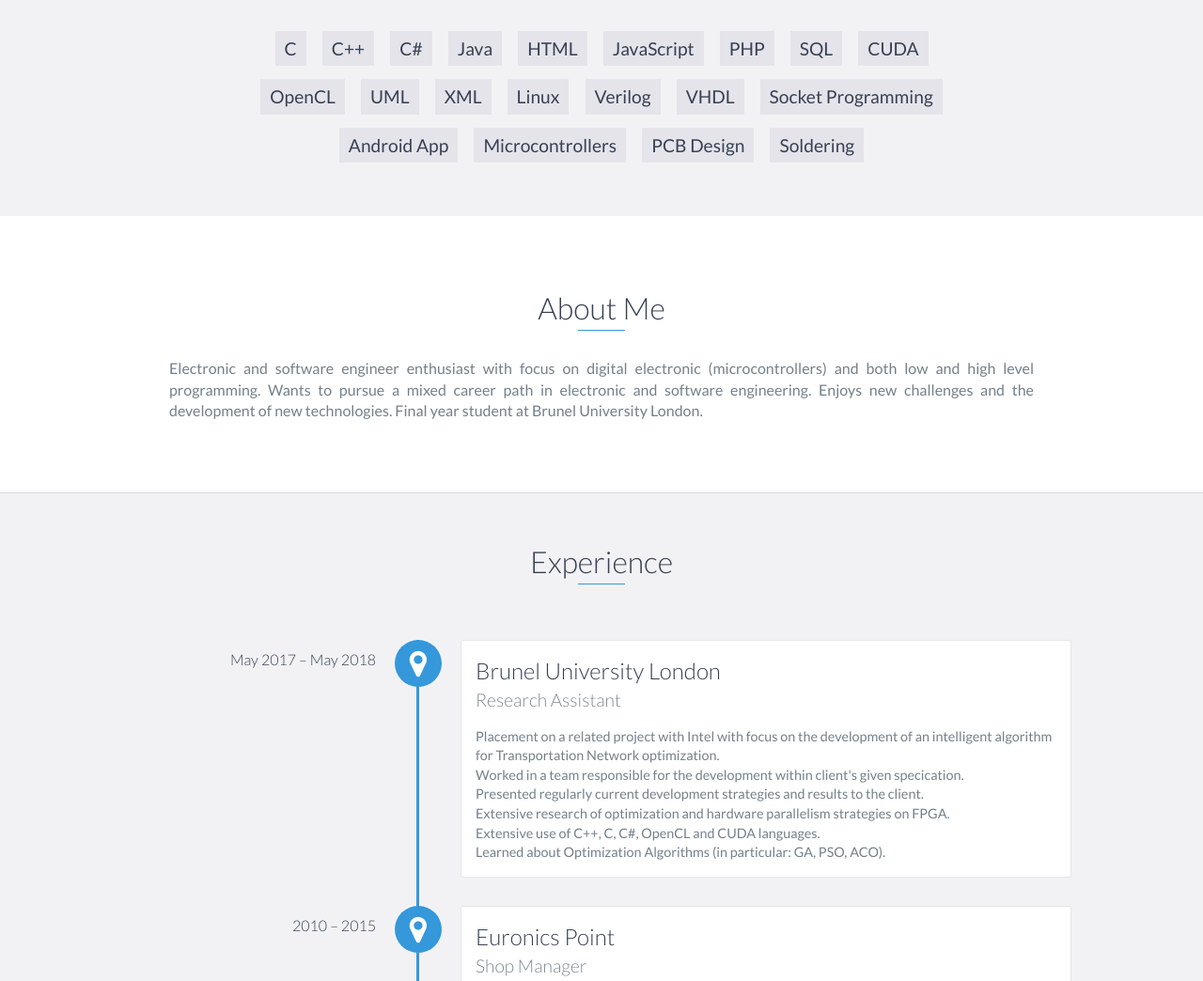
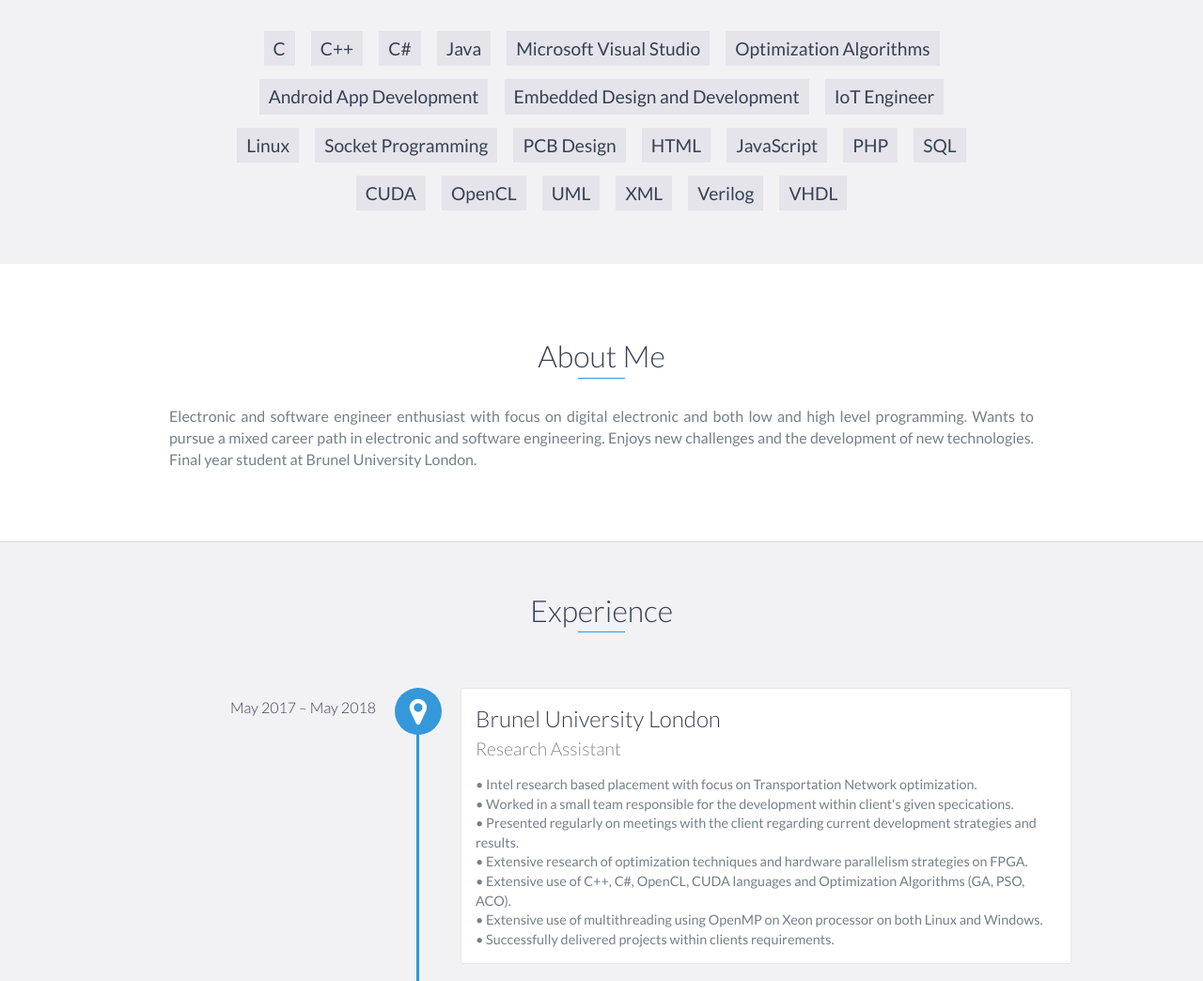
Before and after one commit to LoKKeR96/lokker96.github.io, a website: page index.html in a window 1280 px wide. Shown: the part 920-1964 px from the top of the page at 94% size. Drawn offline with nearby package versions, Linux system fonts and the light colour scheme.

Commit message:
Introduced justified class and updated some descriptions.

```diff
--- a/css/styles.css
+++ b/css/styles.css
@@ -18,6 +18,11 @@ body {
 body.active {
     overflow: hidden;
     z-index: -1
+}
+
+.justified {
+  text-align: justify;
+  text-justify: inter-word;
 }
 
 .no-js #experience-timeline > div {
--- a/index.html
+++ b/index.html
@@ -72,6 +72,14 @@
             <li>C++</li>
             <li>C#</li>
             <li>Java</li>
+            <li>Microsoft Visual Studio</li>
+            <li>Optimization Algorithms</li>
+            <li>Android App Development</li>
+            <li>Embedded Design and Development</li>
+            <li>IoT Engineer</li>
+            <li>Linux</li>
+            <li>Socket Programming</li>
+            <li>PCB Design</li>
             <li>HTML</li>
             <li>JavaScript</li>
             <li>PHP</li>
@@ -80,14 +88,8 @@
             <li>OpenCL</li>
             <li>UML</li>
             <li>XML</li>
-            <li>Linux</li>
             <li>Verilog</li>
 			      <li>VHDL</li>
-            <li>Socket Programming</li>
-            <li>Android App</li>
-            <li>Microcontrollers</li>
-            <li>PCB Design</li>
-            <li>Soldering</li>
         </ul>
     </div>
     <!-- End #skills -->
@@ -99,7 +101,7 @@
                 </div>
                 <div class="col-md-10 col-md-offset-1">
                     <p>
-                        Electronic and software engineer enthusiast with focus on digital electronic (microcontrollers) and both low and high level programming.
+                        Electronic and software engineer enthusiast with focus on digital electronic and both low and high level programming.
                         Wants to pursue a mixed career path in electronic and software engineering. Enjoys new challenges and the development of new technologies.
                         Final year student at Brunel University London.
                     </p>
@@ -112,17 +114,17 @@
         <h2 class="heading">Experience</h2>
         <div id="experience-timeline">
 
-            <div data-date="May 2017 – May 2018">
+            <div class="justified" data-date="May 2017 – May 2018">
                 <h3>Brunel University London</h3>
                 <h4>Research Assistant</h4>
                 <p>
-                    Placement on a related project with Intel with focus on the development of an intelligent algorithm for
-                    Transportation Network optimization.<br>
-                    Worked in a team responsible for the development within client's given specication.<br>
-                    Presented regularly current development strategies and results to the client.<br>
-                    Extensive research of optimization and hardware parallelism strategies on FPGA.<br>
-                    Extensive use of C++, C, C#, OpenCL and CUDA languages.<br>
-                    Learned about Optimization Algorithms (in particular: GA, PSO, ACO).
+                    • Intel research based placement with focus on Transportation Network optimization.<br>
+                    • Worked in a small team responsible for the development within client's given specications.<br>
+                    • Presented regularly on meetings with the client regarding current development strategies and results.<br>
+                    • Extensive research of optimization techniques and hardware parallelism strategies on FPGA.<br>
+                    • Extensive use of C++, C#, OpenCL, CUDA languages and Optimization Algorithms (GA, PSO, ACO).<br>
+                    • Extensive use of multithreading using OpenMP on Xeon processor on both Linux and Windows.<br>
+                    • Successfully delivered projects within clients requirements.
                 </p>
             </div>
 
```
